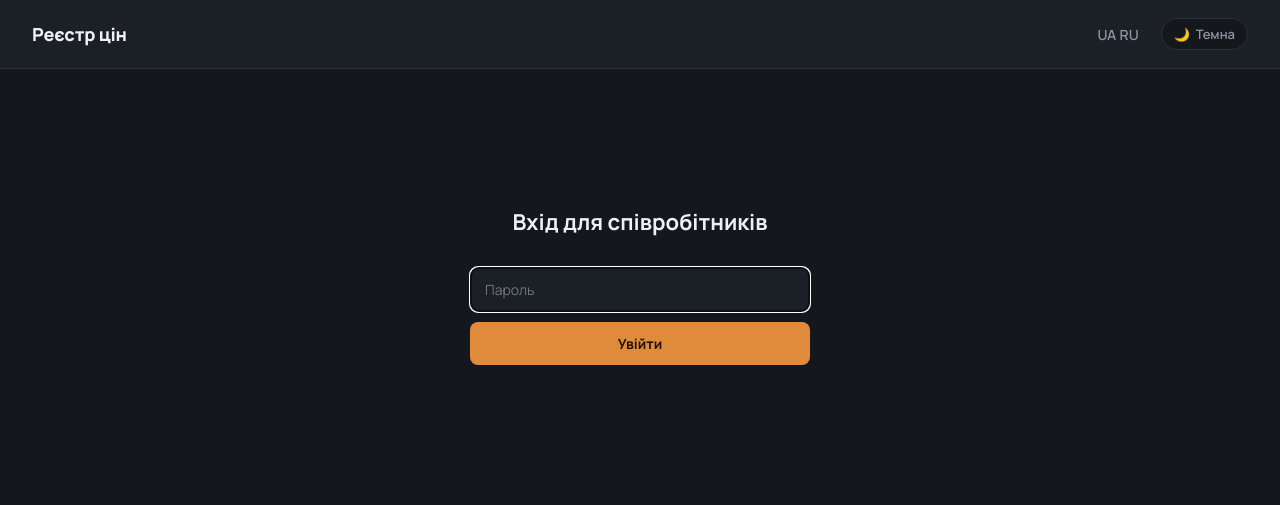
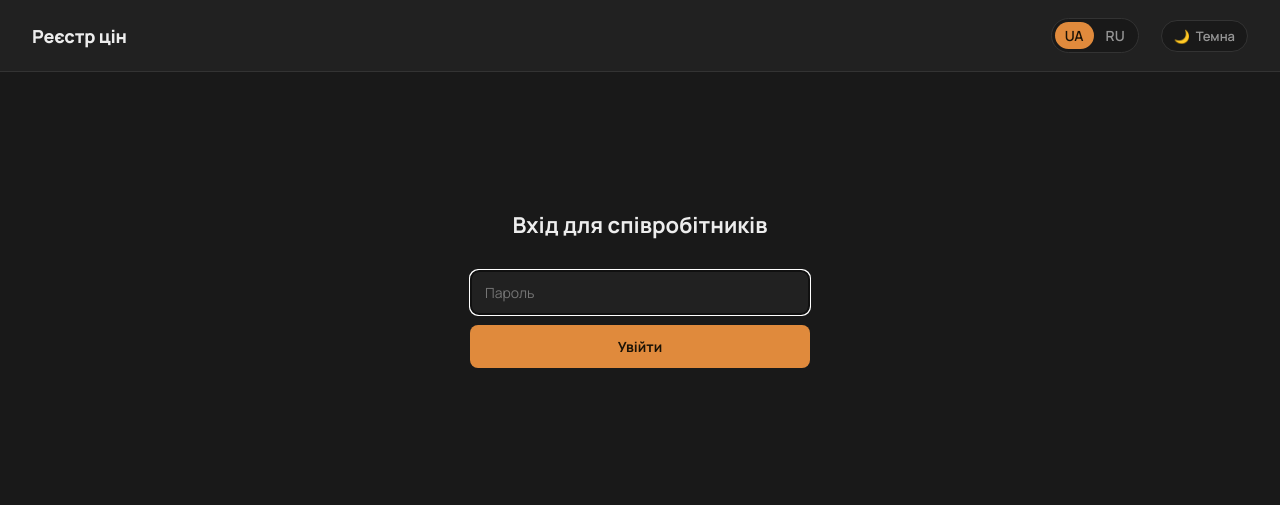
Before and after one commit to andreyworldoftanks27-cell/price-site, a FastAPI app: page /login in a window 1280 px wide. Shown: the top 505 px of the page. Run offline with FastAPI, Linux system fonts and the light colour scheme; parts of the project's set-up code (start-up, migrations or seed data) failed here and were passed over.

Commit message:
Update style.css

```diff
--- a/static/style.css
+++ b/static/style.css
@@ -1,17 +1,17 @@
 @import url('https://fonts.googleapis.com/css2?family=Manrope:wght@400;500;600;700;800&family=IBM+Plex+Mono:wght@400;500;600&display=swap');
 
 :root {
-    --bg: #14171c;
-    --surface: #1b1f26;
-    --surface-hover: #21262f;
-    --border: #2a2f3a;
-    --text: #eef0f3;
-    --text-muted: #8b93a1;
+    --bg: #191919;
+    --surface: #212121;
+    --surface-hover: #282828;
+    --border: #333333;
+    --text: #ededed;
+    --text-muted: #969696;
     --accent: #e08a3c;
     --accent-text: #1a1206;
     --price-up: #f0665e;
     --price-down: #4fb571;
-    --price-flat: #8b93a1;
+    --price-flat: #969696;
     --shadow: 0 8px 24px rgba(0, 0, 0, 0.35);
 }
 
@@ -88,6 +88,26 @@ body {
     font-weight: 600;
 }
 .theme-toggle:hover { color: var(--text); border-color: var(--accent); }
+
+.lang-toggle { display: inline-flex; gap: 2px; background: var(--bg); border: 1px solid var(--border); border-radius: 20px; padding: 3px; }
+.lang-toggle a {
+    display: inline-block;
+    padding: 4px 10px;
+    border-radius: 16px;
+    color: var(--text-muted);
+    text-decoration: none;
+    font-size: 12.5px;
+    font-weight: 700;
+}
+.lang-toggle a.active { background: var(--accent); color: var(--accent-text); }
+.lang-toggle a:not(.active):hover { color: var(--text); }
+
+mark {
+    background: var(--accent);
+    color: var(--accent-text);
+    border-radius: 3px;
+    padding: 0 2px;
+}
 
 .container { padding: 28px 32px; max-width: 1140px; margin: 0 auto; }
 
```
